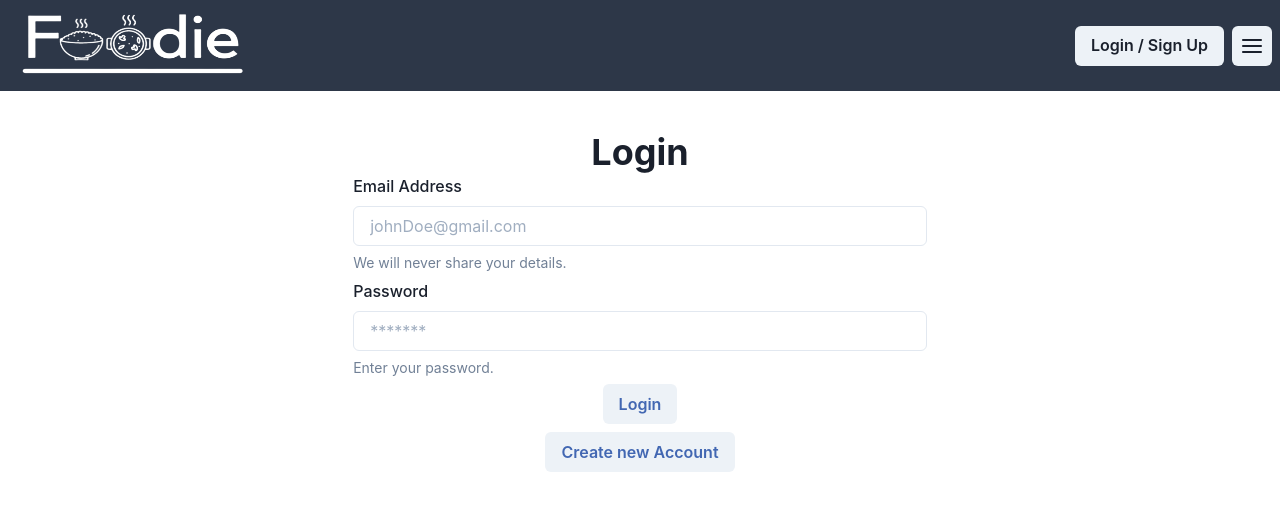
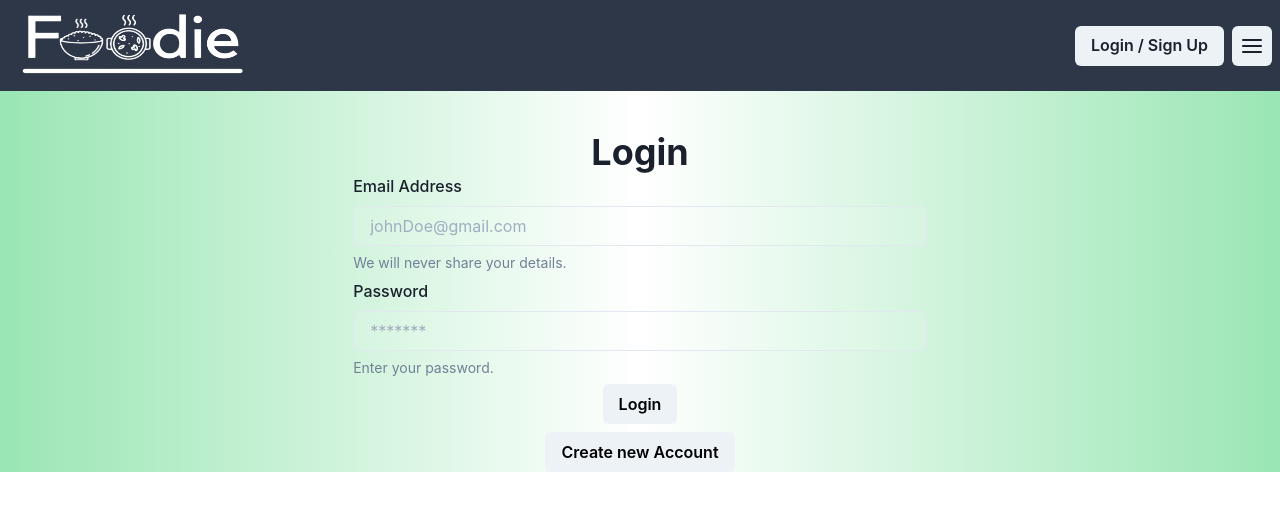
Before and after one commit to patchinator/foodie, a Next.js app: page /auth/log-in in a window 1280 px wide. Shown: the top 510 px of the page. Built offline with nearby package versions, Linux system fonts and the light colour scheme.

Commit message:
changed background component to app.js

```diff
--- a/components/auth/authForm.js
+++ b/components/auth/authForm.js
@@ -15,6 +15,7 @@ import {
 import { useState, useRef, useContext } from "react";
 import { useRouter } from "next/dist/client/router";
 import AuthContext from "../../store/auth-context";
+import { useColorModeValue } from "@chakra-ui/color-mode";
 
 const AuthForm = () => {
   const enteredEmailRef = useRef();
@@ -25,6 +26,7 @@ const AuthForm = () => {
   const router = useRouter();
   const authCtx = useContext(AuthContext);
   const toast = useToast();
+  const blackWhite = useColorModeValue("black", "white");
 
   const FIREBASE_API = process.env.NEXT_PUBLIC_FIREBASEDB;
 
@@ -189,18 +191,25 @@ const AuthForm = () => {
               alignItems="center"
               justifyContent="center"
             >
-              {isLoading && <Button mb="1" onClick={e => e.stopPropagation()} color="facebook.400" is>
-                Sending... <Spinner />
-              </Button>}
+              {isLoading && (
+                <Button
+                  mb="1"
+                  onClick={(e) => e.stopPropagation()}
+                  color={blackWhite}
+                  is
+                >
+                  Sending... <Spinner />
+                </Button>
+              )}
               {!isLoading && (
-                <Button mb="1" type="submit" color="facebook.400">
+                <Button mb="1" type="submit" color={blackWhite}>
                   {isLogin ? "Login" : "Create Account"}
                 </Button>
               )}
               <Button
                 mt="1"
                 type="button"
-                color="facebook.400"
+                color={blackWhite}
                 onClick={authModeHandler}
               >
                 {isLogin
--- a/pages/_app.js
+++ b/pages/_app.js
@@ -4,6 +4,7 @@ import { AuthContextProvider } from "../store/auth-context";
 import Head from "next/head";
 import theme from "../styles/theme";
 import "../styles/globals.css";
+import Background from "../styles/Background";
 
 function MyApp({ Component, pageProps }) {
   return (
@@ -14,8 +15,10 @@ function MyApp({ Component, pageProps }) {
       <AuthContextProvider>
         <ChakraProvider>
           <ColorModeScript initialColorMode={theme.config.initialColorMode} />
-          <Navbar />
-          <Component {...pageProps} />
+          <Background>
+            <Navbar />
+            <Component {...pageProps} />
+          </Background>
         </ChakraProvider>
       </AuthContextProvider>
     </>
--- a/pages/auth/log-in.js
+++ b/pages/auth/log-in.js
@@ -1,7 +1,12 @@
 import AuthForm from "../../components/auth/authForm";
+import Background from "../../styles/Background";
 
 const Login = () => {
-  return <AuthForm />
+  return (
+    <Background>
+      <AuthForm />
+    </Background>
+  );
 };
 
 export default Login;
--- a/styles/Background.js
+++ b/styles/Background.js
@@ -6,11 +6,10 @@ const Background = (props) => {
   return (
     <Box
       bgGradient={useColorModeValue(
-        "linear(to-r,green.300,white,green.300)",
+        "linear(to-r,green.200,white,green.200)",
         "linear(to-r,gray.800,gray.600,gray.800)"
       )}
-      minH="max"
-      position="fixed"
+      minH="100%"
       width="100%"
       height="100%"
     >
```
Also changed, not shown: components/posts/PostCard.js (+7 -2 lines), components/posts/PostForm.js (+4 -3 lines), pages/index.js (+2 -5 lines).
